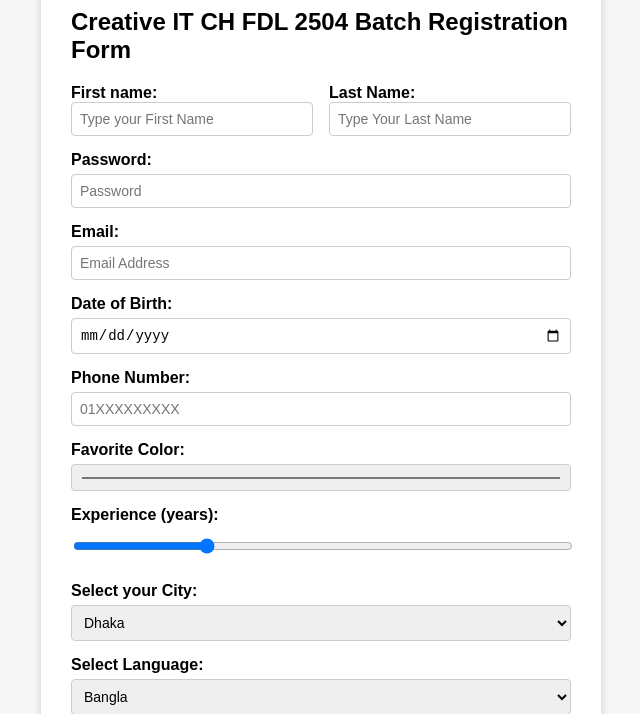
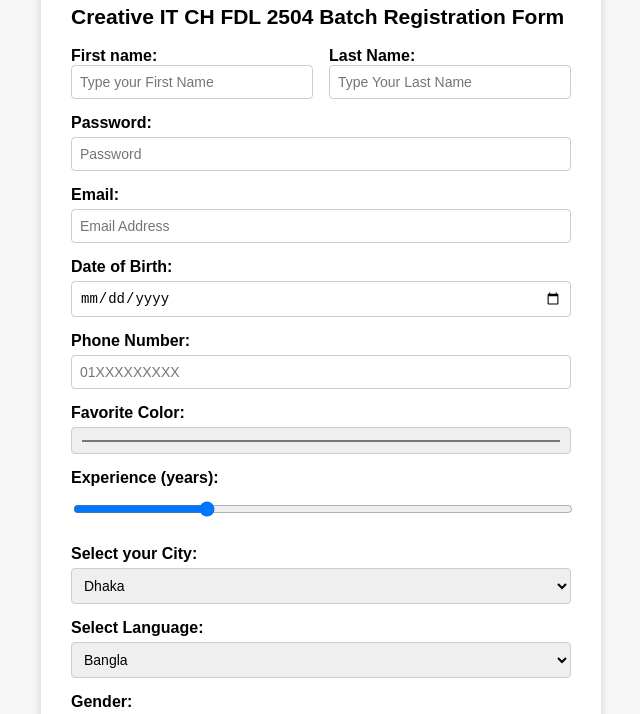
Before and after one commit to ShahrearWebdeveloper/from, a plain HTML site: page index.html in a window 1280 px wide. Shown: the part 386-1100 px from the top of the page, without its empty margins (319-959 px from the left). Drawn offline with Linux system fonts and the light colour scheme.

Commit message:
Update index.html

```diff
--- a/index.html
+++ b/index.html
@@ -9,7 +9,7 @@
 <body>
     <form action="#" method="post" enctype="multipart/form-data">
         <div style="text-align: center;"> <img src= "https://www.creativeitinstitute.com/images/logo/logo1718088965.png" alt="Creative IT"> </div>
-        <h2>Creative IT CH FDL 2504 Batch Registration Form</h2>
+        <h2 style="font-size:21px;">Creative IT CH FDL 2504 Batch Registration Form</h2>
 
         <div class="name-row">
             <div style="flex:1;">
```
